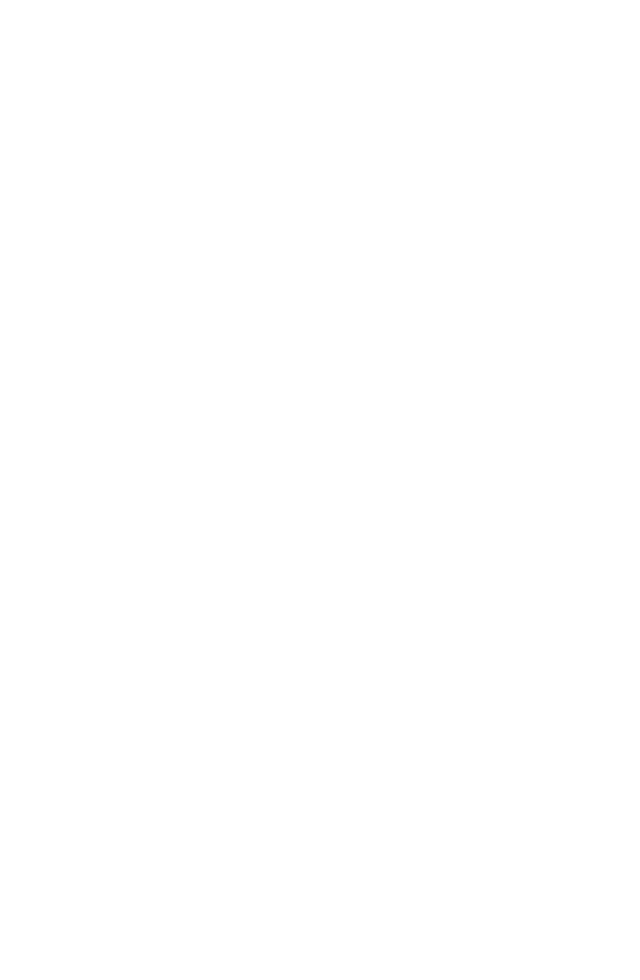
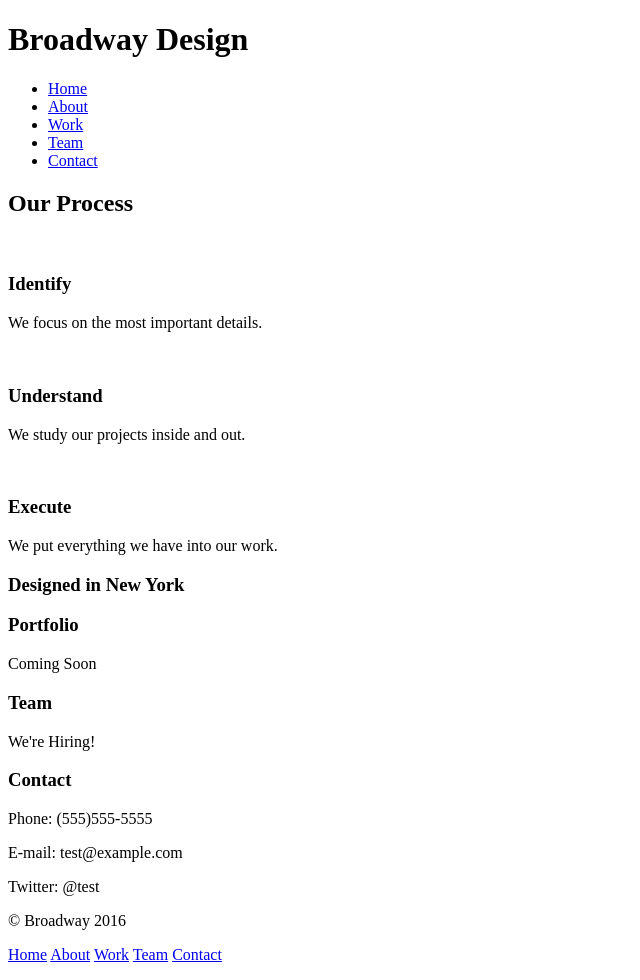
Before and after one commit to credeker/Broadway, a plain HTML site: page index.html in a window 1280 px wide. Shown: the whole page, without its empty margins (0-640 px from the left). Before the commit the page ends 800 px from the top, so only its background shows below. Drawn offline with Linux system fonts and the light colour scheme.

Commit message:
Add basic HTML, Save images

```diff
--- a/index.html
+++ b/index.html
@@ -7,5 +7,68 @@
   </head>
   <body>
 
+    <!--Header -->
+
+    <h1>Broadway Design</h1>
+    <nav>
+      <ul>
+        <li><a href="#home">Home</a></li>
+        <li><a href="#about">About</a></li>
+        <li><a href="#work">Work</a></li>
+        <li><a href="#team">Team</a></li>
+        <li><a href="#contact">Contact</a></li>
+      <ul>
+    </nav>
+
+    <!--About-->
+
+    <h2>Our Process</h2>
+
+    <img src="" alt="">
+    <h3>Identify</h3>
+    <p>We focus on the most important details.</p>
+
+    <img src="" alt="">
+    <h3>Understand</h3>
+    <p>We study our projects inside and out.</p>
+
+    <img src="" alt="">
+    <h3>Execute</h3>
+    <p>We put everything we have into our work.</p>
+
+    <!--Work-->
+
+    <h3>Designed in New York</h3>
+
+    <h3>Portfolio</h3>
+    <p>Coming Soon</p>
+
+    <!--Team-->
+
+    <h3>Team</h3>
+    <p>We're Hiring!</p>
+
+    <!--Contact-->
+
+    <h3>Contact</h3>
+    <p>Phone: (555)555-5555</p>
+    <p>E-mail: test@example.com</p>
+    <p>Twitter: @test</p>
+
+    <!--Footer-->
+
+    <p>&copy Broadway 2016</p>
+    <nav>
+      <p>
+        <a href="#home">Home</a>
+        <a href="#about">About</a>
+        <a href="#work">Work</a>
+        <a href="#team">Team</a>
+        <a href="#contact">Contact</a>
+      </p>
+    </nav>
+
+
+
   </body>
 </html>
```
Also changed, not shown: resources/images/execute.svg (added), resources/images/identify.svg (added), resources/images/the-flatiron-building.png (added), resources/images/understand.svg (added).
